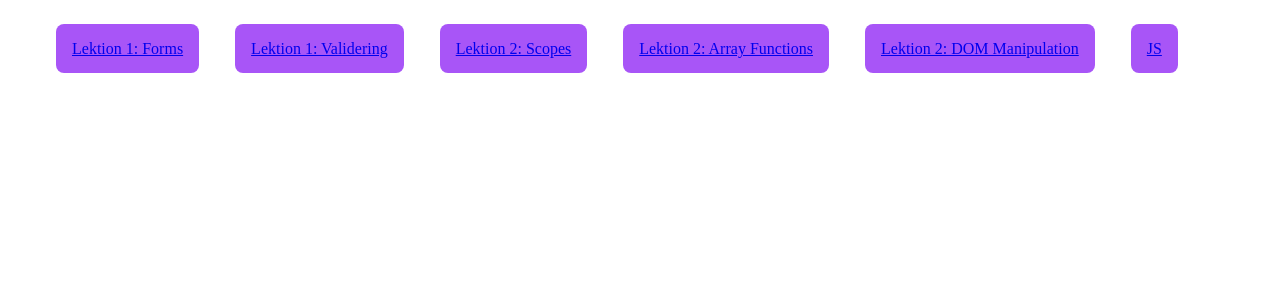
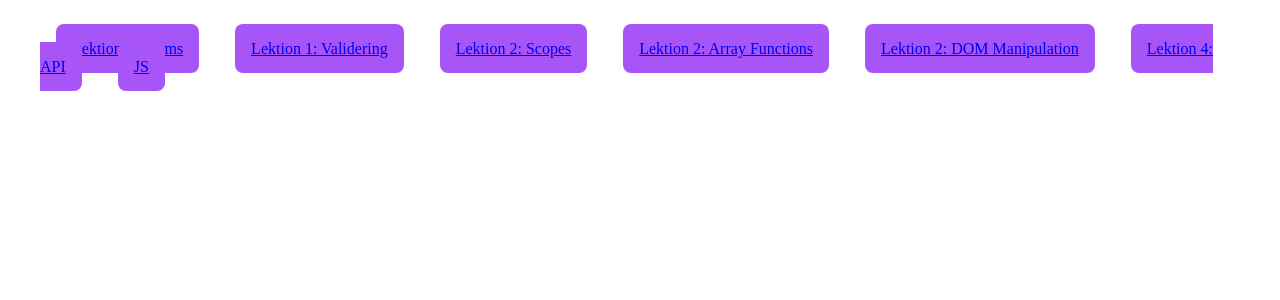
Before and after one commit to henrikvilhelmberglund/frontend-projekt-23-svelte, a SvelteKit app: page / in a window 1280 px wide. Shown: the top 300 px of the page. Built offline with nearby package versions, Linux system fonts and the light colour scheme.

Commit message:
feat: :sparkles: add link

```diff
--- a/src/routes/+page.svelte
+++ b/src/routes/+page.svelte
@@ -6,8 +6,10 @@
 	<a class="m-4 rounded-lg bg-purple-500 p-4" href="{base}/01">Lektion 1: Forms</a>
 	<a class="m-4 rounded-lg bg-purple-500 p-4" href="{base}/02">Lektion 1: Validering</a>
 	<a class="m-4 rounded-lg bg-purple-500 p-4" href="{base}/03scope">Lektion 2: Scopes</a>
-	<a class="m-4 rounded-lg bg-purple-500 p-4" href="{base}/04arrayfunc">Lektion 2: Array Functions</a>
+	<a class="m-4 rounded-lg bg-purple-500 p-4" href="{base}/04arrayfunc"
+		>Lektion 2: Array Functions</a>
 	<a class="m-4 rounded-lg bg-purple-500 p-4" href="{base}/05dom">Lektion 2: DOM Manipulation</a>
+	<a class="m-4 rounded-lg bg-purple-500 p-4" href="{base}/07api">Lektion 4: API</a>
 	<a class="m-4 rounded-lg bg-purple-500 p-4" href="{base}/js">JS</a>
 </div>
 
```
